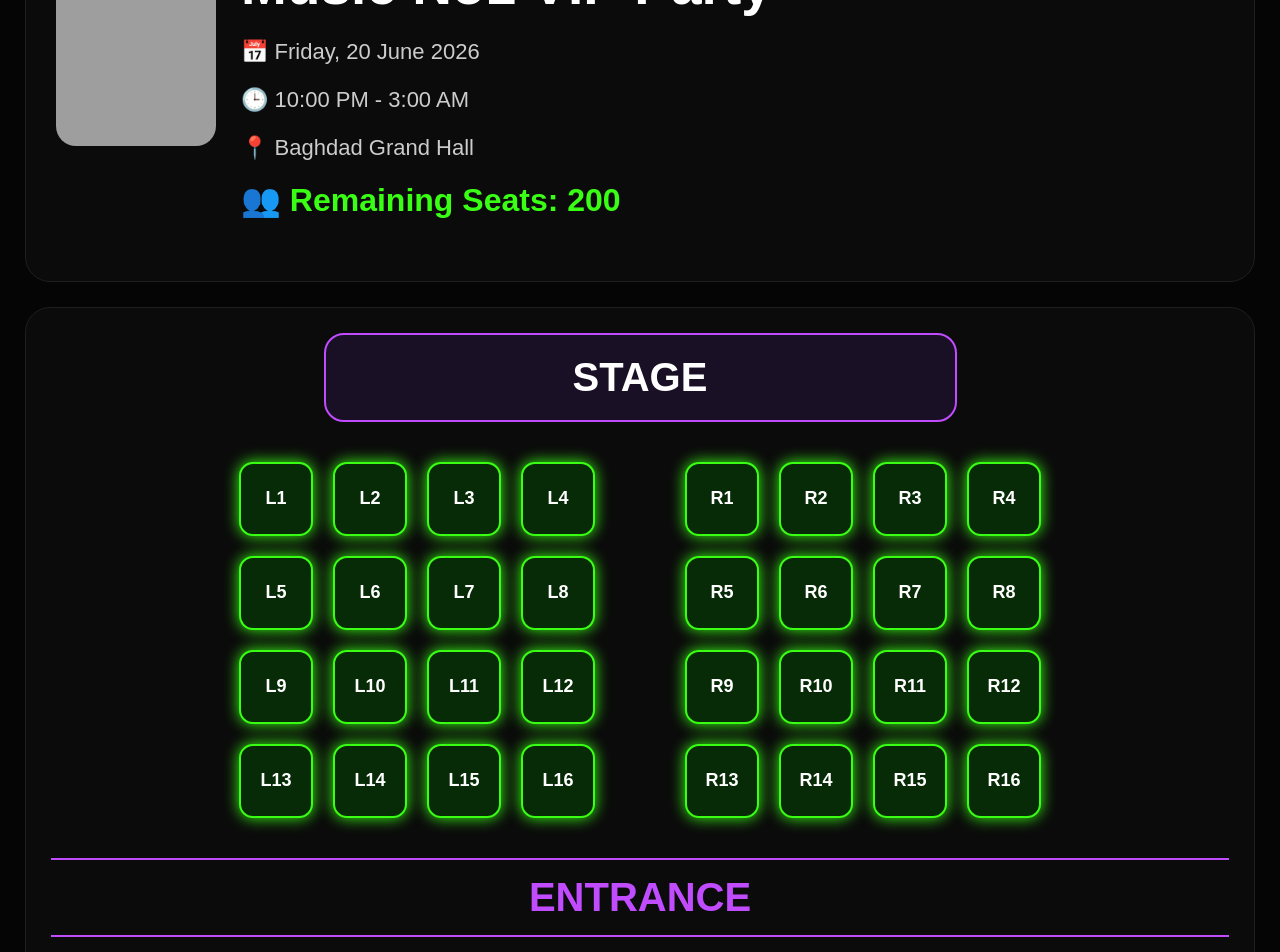
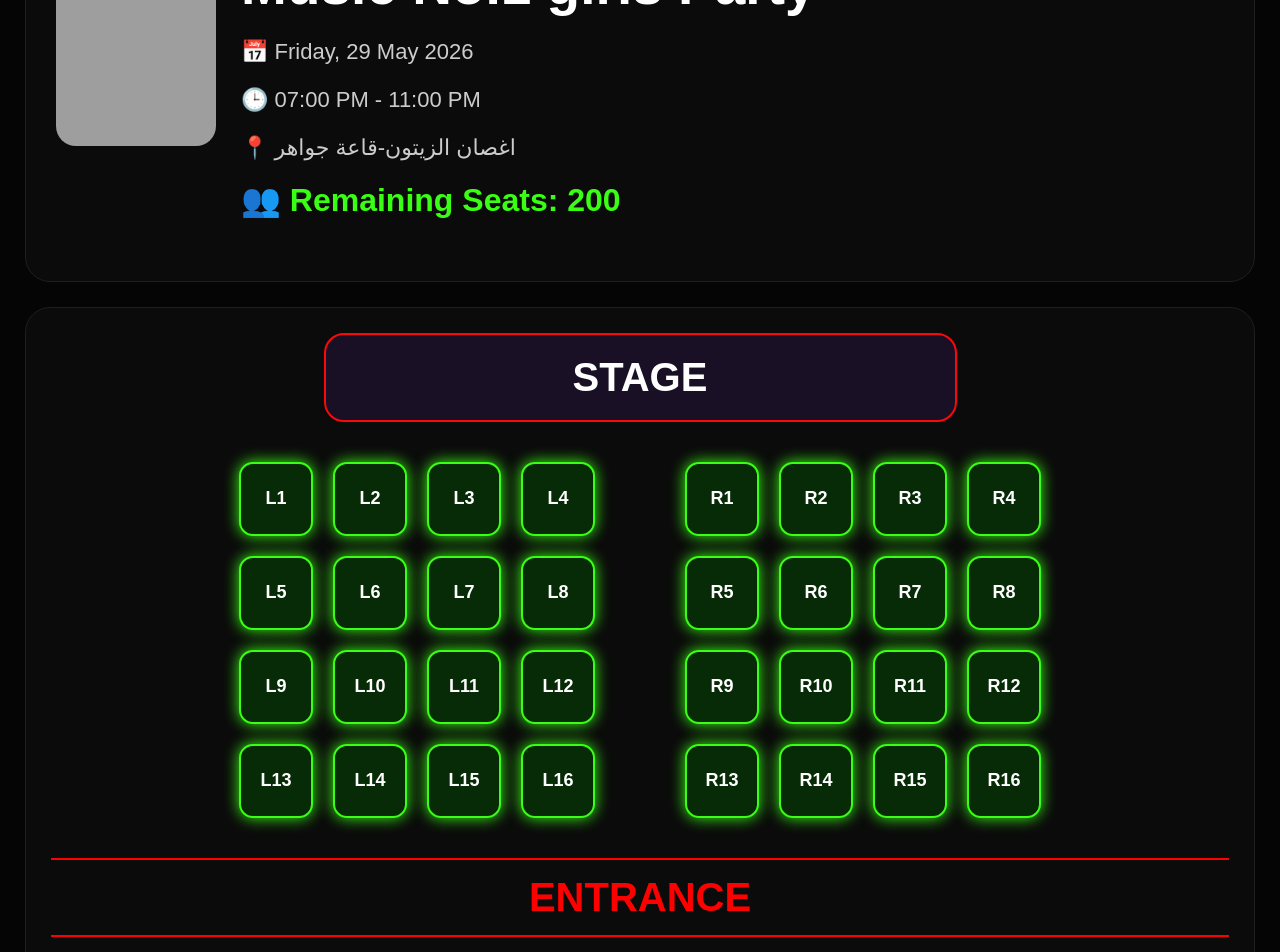
Before and after one commit to fadibatto7-design/vip-booking, a React (Create React App) app: page / in a window 1280 px wide. Shown: the part 140-1092 px from the top of the page. Built offline with nearby package versions, Linux system fonts and the light colour scheme; no server answers; the database is empty; grey boxes are pictures that could not be loaded.

Commit message:
Fix QR scanner

```diff
--- a/src/pages/BookingPage.js
+++ b/src/pages/BookingPage.js
@@ -107,7 +107,7 @@ export default function BookingPage() {
         customerName: name,
         phone: phone,
         guests: Number(guests),
-        notes: notes,
+
 
         totalPrice:
           Number(guests) *
@@ -129,7 +129,7 @@ export default function BookingPage() {
       setName("");
       setPhone("");
       setGuests(1);
-      setNotes("");
+
       setSelectedTable(null);
 
     } catch (error) {
@@ -284,19 +284,19 @@ export default function BookingPage() {
               marginBottom: 20,
             }}
           >
-            Music No1 VIP Party
+            Music No.1 girls Party
           </h1>
 
           <p style={infoStyle}>
-            📅 Friday, 20 June 2026
+            📅 Friday, 29 May 2026
           </p>
 
           <p style={infoStyle}>
-            🕒 10:00 PM - 3:00 AM
+            🕒 07:00 PM - 11:00 PM
           </p>
 
           <p style={infoStyle}>
-            📍 Baghdad Grand Hall
+            📍 اغصان الزيتون-قاعة جواهر
           </p>
 
           <p
@@ -351,7 +351,7 @@ export default function BookingPage() {
             borderRadius: 20,
 
             border:
-              "2px solid #c14cff",
+              "2px solid #fa0909",
 
             textAlign: "center",
 
@@ -426,15 +426,15 @@ export default function BookingPage() {
                 ? 28
                 : 40,
 
-            color: "#c14cff",
+            color: "#ff0000",
 
             fontWeight: "bold",
 
             borderTop:
-              "2px solid #c14cff",
+              "2px solid #ff0000",
 
             borderBottom:
-              "2px solid #c14cff",
+              "2px solid #ff0000",
 
             padding: 15,
           }}
```
